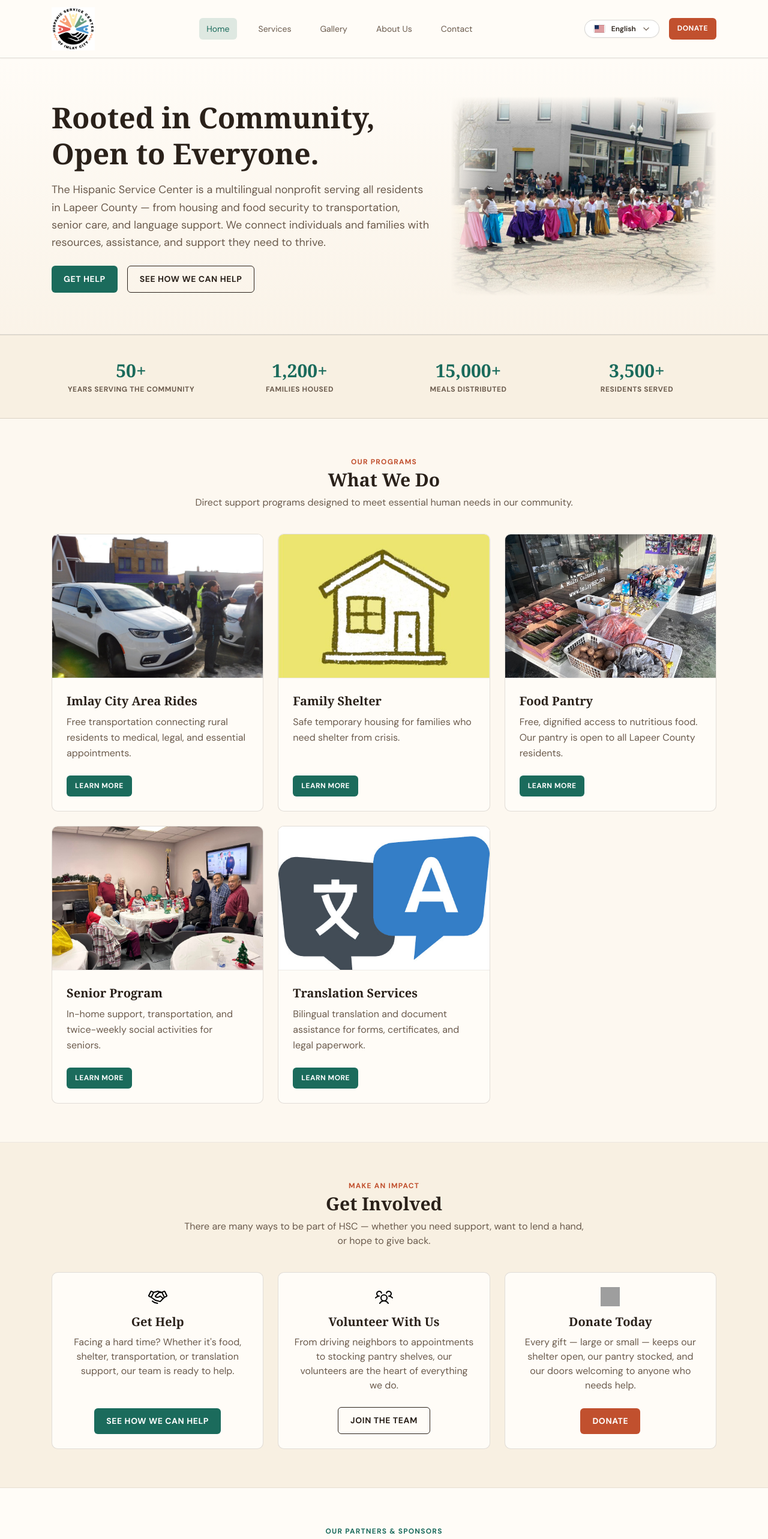
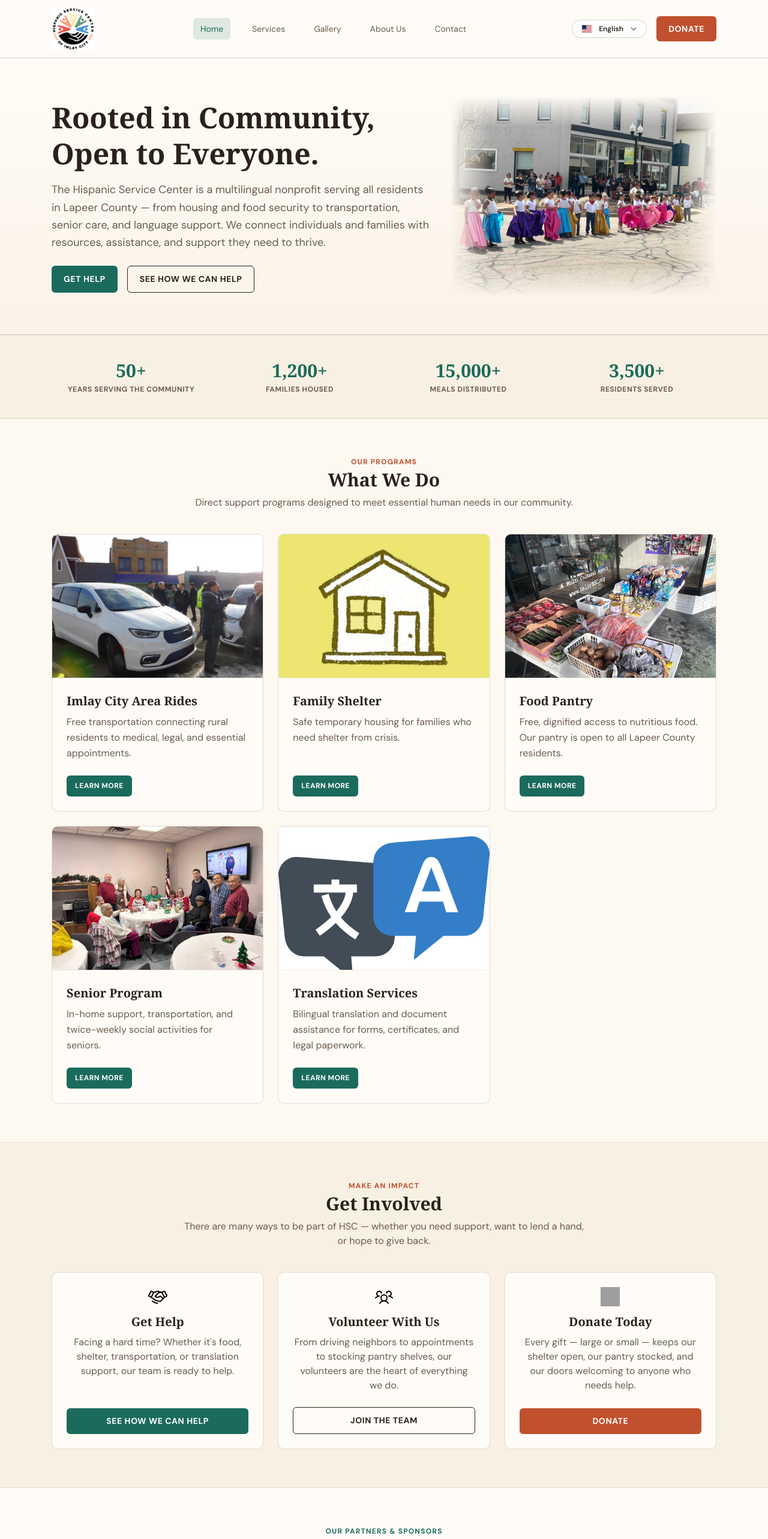
Before and after one commit to smngo100/hsc, a React (Vite) app: page / in a window 1280 px wide. Shown: the top 2566 px of the page at 60% size. Built offline with nearby package versions, Linux system fonts and the light colour scheme; grey boxes are pictures that could not be loaded; a web font is replaced by a local one.

Commit message:
added donation link

```diff
--- a/index.html
+++ b/index.html
@@ -15,6 +15,8 @@
       name="description"
       content="The Hispanic Service Center is a multilingual nonprofit serving all residents in Lapeer County with housing, food, transportation, senior care, and translation services."
     />
+
+    <script src="http://www.paypal.com/sdk/js?client-id=BAAgT4gzOjwnBToix0Ex8mC"></script>
   </head>
   <body>
     <div id="root"></div>
--- /dev/null
+++ b/src/components/DonateButton.tsx
@@ -0,0 +1,43 @@
+interface DonateButtonProps {
+  className?: string;
+}
+
+export default function DonateButton({ className = "" }: DonateButtonProps) {
+  return (
+    <form
+      action="https://www.paypal.com/ncp/payment/8X5NLXEXKQ9PQ"
+      method="post"
+      target="_blank"
+      className="w-full"
+    >
+      <button
+        type="submit"
+        className={`hsc-btn hsc-btn-terracotta w-full ${className}`}
+      >
+        donate
+      </button>
+    </form>
+  );
+}
+
+// interface DonateButtonProps {
+//   className?: string;
+// }
+
+// export default function DonateButton({ className = "" }: DonateButtonProps) {
+//   return (
+//     <form
+//       action="https://www.paypal.com/ncp/payment/8X5NLXEXKQ9PQ"
+//       method="post"
+//       target="_blank"
+//       className="w-full"
+//     >
+//       <button
+//         type="submit"
+//         className={`hsc-btn hsc-btn-terracotta w-full ${className}`}
+//       >
+//         donate
+//       </button>
+//     </form>
+//   );
+// }
--- a/src/components/Footer.tsx
+++ b/src/components/Footer.tsx
@@ -1,6 +1,7 @@
 import React from "react";
 import { PageId } from "../types";
 import { useLanguage } from "../context/LanguageContext";
+import DonateButton from "./DonateButton";
 
 interface FooterProps {
   onNavigate: (page: PageId) => void;
@@ -102,12 +103,7 @@ export const Footer: React.FC<FooterProps> = ({ onNavigate }) => {
                   >
                     {t.footer.joinUsBtn}
                   </button>
-                  <button
-                    onClick={() => onNavigate("contact")}
-                    className="hsc-btn hsc-btn-terracotta hsc-btn-sm"
-                  >
-                    {t.footer.donateBtn}
-                  </button>
+                  <DonateButton />
                 </div>
               </div>
             </div>
--- a/src/components/Header.tsx
+++ b/src/components/Header.tsx
@@ -2,6 +2,7 @@ import React, { useState } from "react";
 import { PageId } from "../types";
 import { useLanguage } from "../context/LanguageContext";
 import { LanguageDropdown } from "./LanguageDropdown";
+import DonateButton from "./DonateButton";
 
 interface HeaderProps {
   currentPage: PageId;
@@ -103,13 +104,7 @@ export const Header: React.FC<HeaderProps> = ({ currentPage, onNavigate }) => {
         {/* Actions: Language Selector & Donate CTA */}
         <div className="flex items-center gap-2 sm:gap-4">
           <LanguageDropdown />
-
-          <button
-            onClick={() => onNavigate("contact")}
-            className="hsc-btn hsc-btn-terracotta hsc-btn-sm"
-          >
-            {t.nav.donate}
-          </button>
+          <DonateButton />
         </div>
       </div>
     </header>
--- a/src/pages/HomePage.tsx
+++ b/src/pages/HomePage.tsx
@@ -2,6 +2,7 @@ import React from "react";
 import { PageId, ServiceId } from "../types";
 import { StatsBar } from "../components/StatsBar";
 import { useLanguage } from "../context/LanguageContext";
+import DonateButton from "../components/DonateButton";
 
 interface HomePageProps {
   onNavigate: (page: PageId) => void;
@@ -184,7 +185,7 @@ export const HomePage: React.FC<HomePageProps> = ({
               </p>
               <button
                 onClick={() => onNavigate("contact")}
-                className="hsc-btn hsc-btn-teal"
+                className="hsc-btn hsc-btn-teal  w-full"
               >
                 {t.home.cardGetHelpBtn}
               </button>
@@ -204,7 +205,7 @@ export const HomePage: React.FC<HomePageProps> = ({
               </p>
               <button
                 onClick={() => onNavigate("contact")}
-                className="hsc-btn hsc-btn-outline"
+                className="hsc-btn hsc-btn-outline w-full"
               >
                 {t.home.cardVolunteerBtn}
               </button>
@@ -222,12 +223,7 @@ export const HomePage: React.FC<HomePageProps> = ({
               <p className="text-base text-[#6B5B4D] mb-6 flex-1">
                 {t.home.cardDonateText}
               </p>
-              <button
-                onClick={() => onNavigate("contact")}
-                className="hsc-btn hsc-btn-terracotta"
-              >
-                {t.home.cardDonateBtn}
-              </button>
+              <DonateButton />
             </div>
           </div>
         </div>
```
